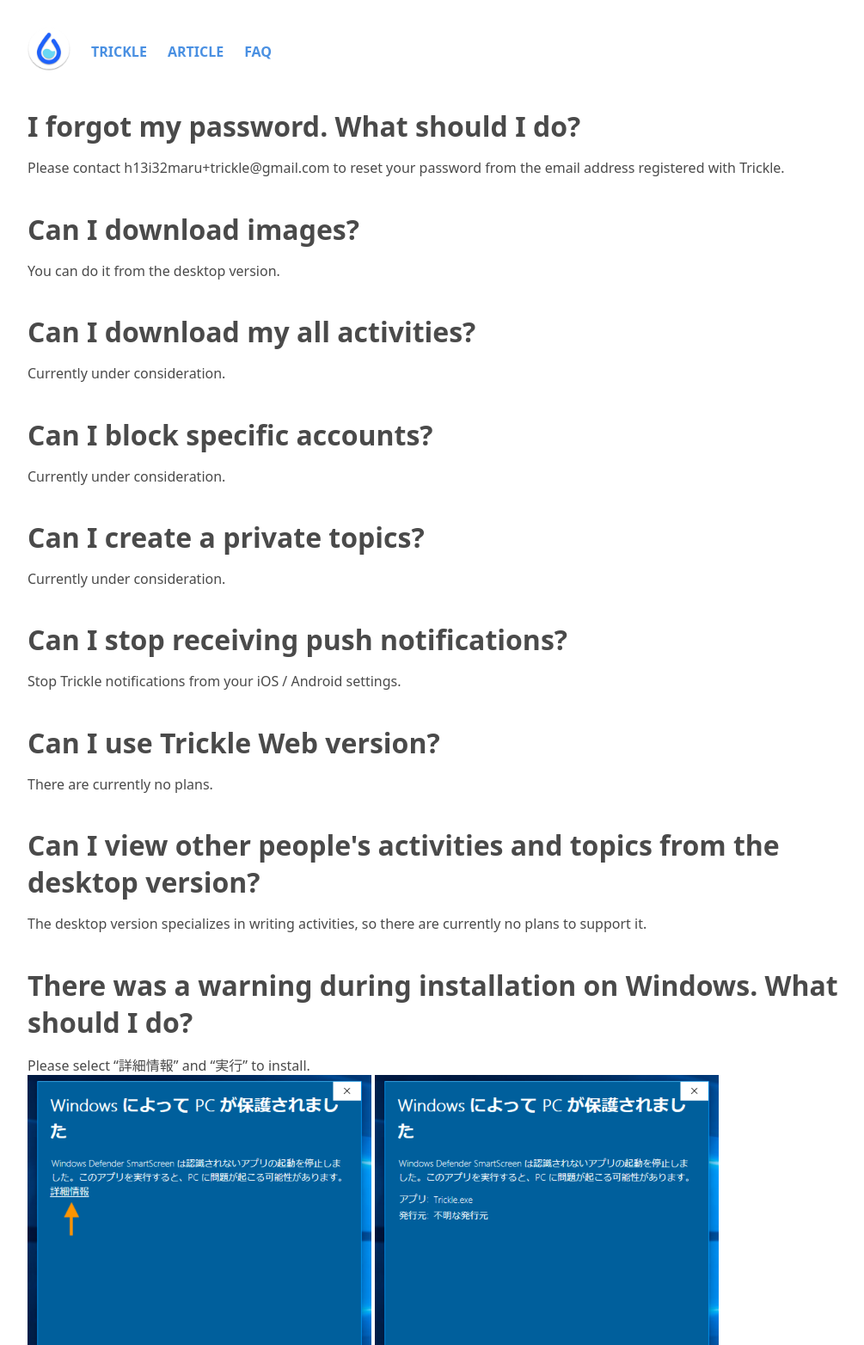
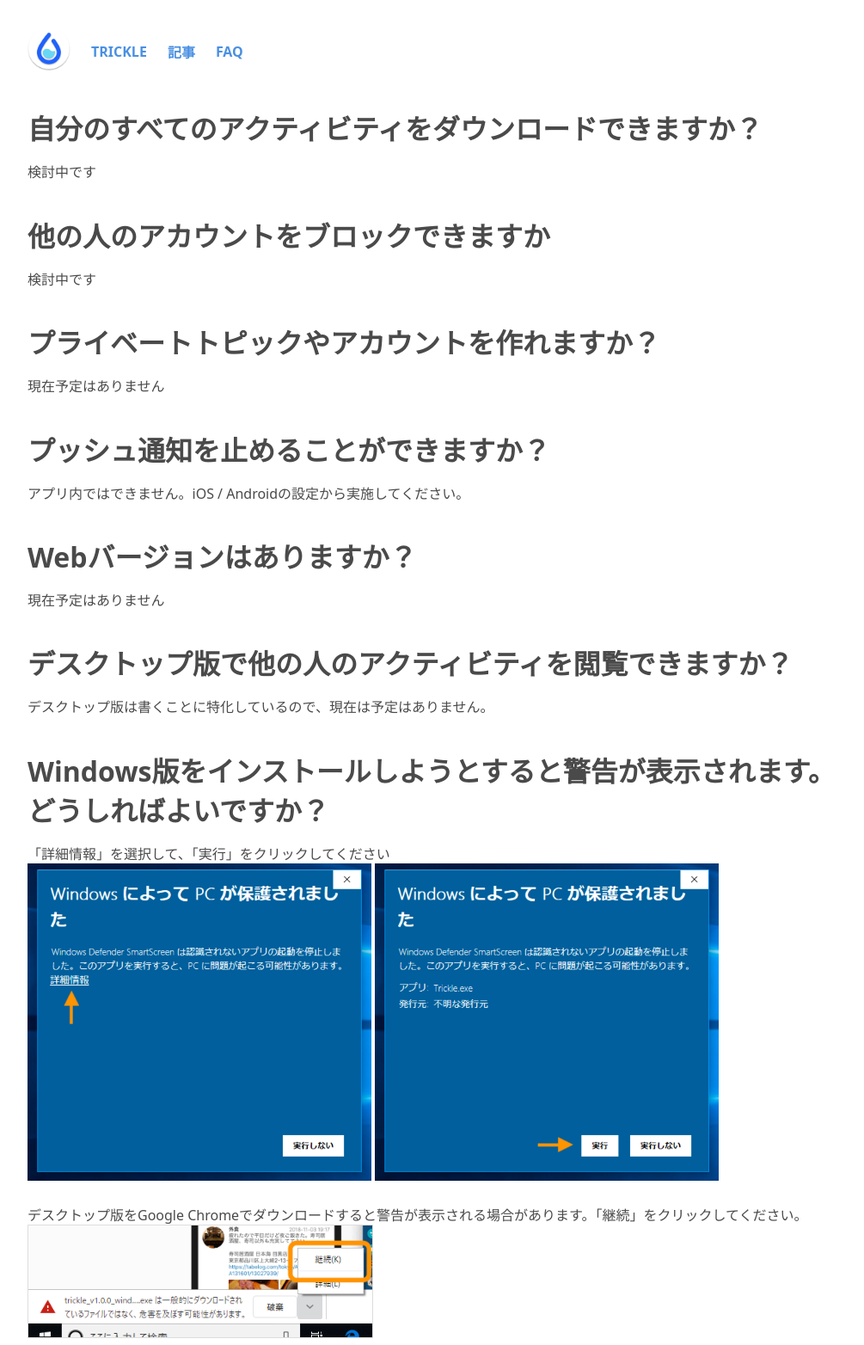
Before and after one commit to h13i32maru/trickle-site, a website: page -/faq.html in a window 1280 px wide. Shown: the top 1564 px of the page at 86% size, without its empty margins (128-1133 px from the left). Drawn offline with Linux system fonts and the light colour scheme.

Commit message:
feat(ja):

```diff
--- a/-/faq.html
+++ b/-/faq.html
@@ -42,60 +42,50 @@
 <div class="navigation container">
   <a href="/"><img src="/image/site_logo_128.png"/></a>
   <a href="/">TRICKLE</a>
-  <a href="/-/article.html">ARTICLE</a>
+  <a href="/-/article.html">記事</a>
   <a href="/-/faq.html">FAQ</a>
 </div>
 
 <div class="container">
-  <h1>I forgot my password. What should I do?</h1>
+  <h1>自分のすべてのアクティビティをダウンロードできますか？</h1>
   <div>
-    Please contact <a href="mailto:h13i32maru+trickle@gmail.com">h13i32maru+trickle@gmail.com</a> to reset your password from the email address registered with Trickle.
+    検討中です
   </div>
 
-  <h1>Can I download images?</h1>
+  <h1>他の人のアカウントをブロックできますか</h1>
   <div>
-    You can do it from the desktop version.
+    検討中です
   </div>
 
-  <h1>Can I download my all activities?</h1>
+  <h1>プライベートトピックやアカウントを作れますか？</h1>
   <div>
-    Currently under consideration.
+    現在予定はありません
   </div>
 
-  <h1>Can I block specific accounts?</h1>
+  <h1>プッシュ通知を止めることができますか？</h1>
   <div>
-    Currently under consideration.
+    アプリ内ではできません。iOS / Androidの設定から実施してください。
   </div>
 
-  <h1>Can I create a private topics?</h1>
+  <h1>Webバージョンはありますか？</h1>
   <div>
-    Currently under consideration.
+    現在予定はありません
   </div>
 
-  <h1>Can I stop receiving push notifications?</h1>
+  <h1>デスクトップ版で他の人のアクティビティを閲覧できますか？</h1>
   <div>
-    Stop Trickle notifications from your iOS / Android settings.
+    デスクトップ版は書くことに特化しているので、現在は予定はありません。
   </div>
 
-  <h1>Can I use Trickle Web version?</h1>
+  <h1 id="windows-install">Windows版をインストールしようとすると警告が表示されます。どうしればよいですか？</h1>
   <div>
-    There are currently no plans.
-  </div>
-
-  <h1>Can I view other people's activities and topics from the desktop version?</h1>
-  <div>
-    The desktop version specializes in writing activities, so there are currently no plans to support it.
-  </div>
-
-  <h1 id="windows-install">There was a warning during installation on Windows. What should I do?</h1>
-  <div>
-    <div>Please select “詳細情報” and “実行” to install.</div>
+    <div>「詳細情報」を選択して、「実行」をクリックしてください</div>
     <img src="/image/install-faq1.png" width="400"/>
     <img src="/image/install-faq2.png" width="400"/>
 
     <br/>
     <br/>
-    <div>If you download with Google Chrome, click "継続" at download warning.</div>
+    <div>デスクトップ版をGoogle Chromeでダウンロードすると警告が表示される場合があります。「継続」をクリックしてください。</div>
     <img src="/image/download-from-chrome.png" width="400" style="border: solid 1px #ddd"/>
   </div>
 </div>
```
Also changed, not shown: -/article.html (+10 -7 lines), en/index.html (+0 -6 lines), index.html (+15 -24 lines), en/release/desktop.html (deleted), en/release/mobile.html (deleted).
